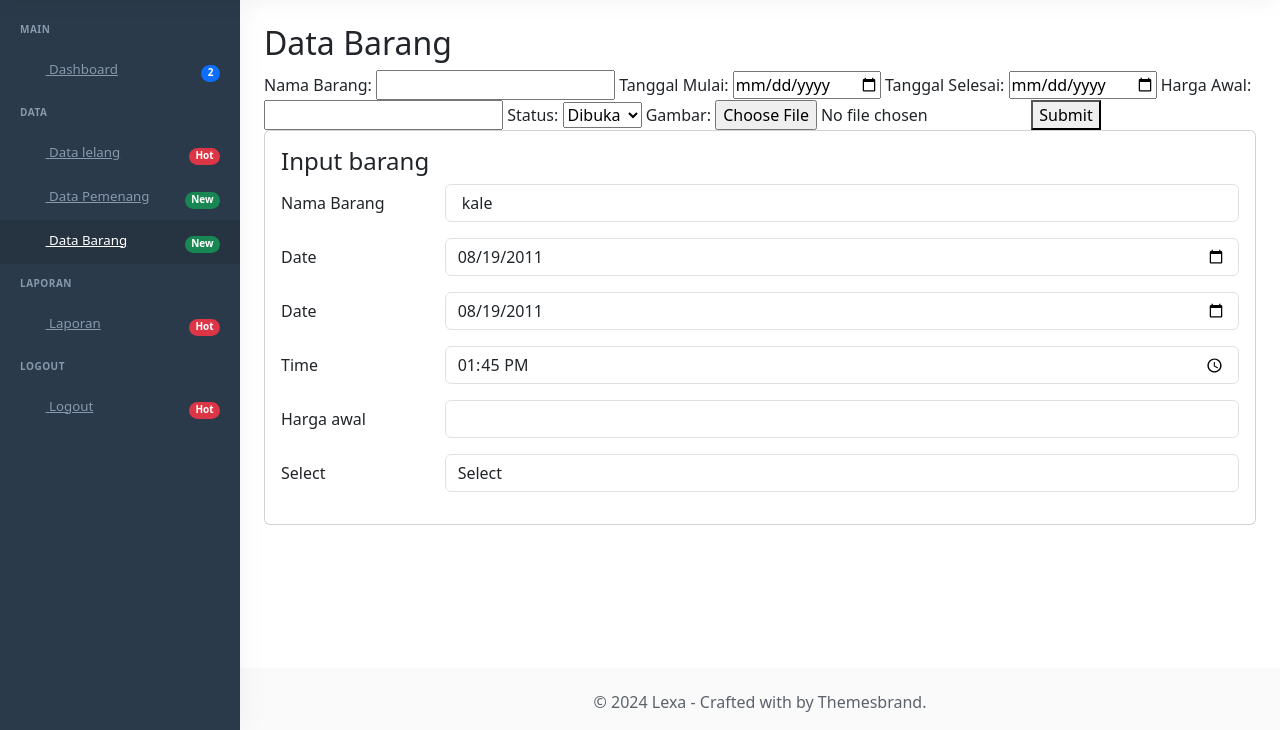
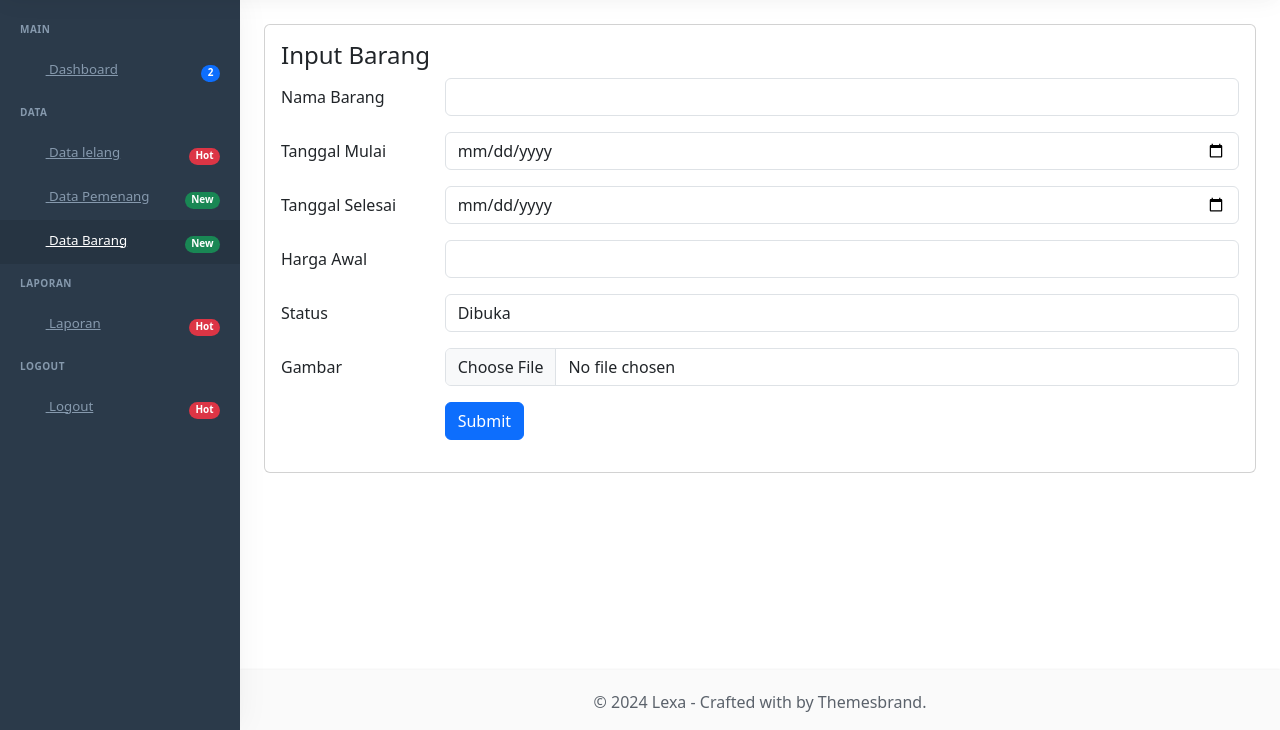
Before and after one commit to H26tech/Lelang, a CodeIgniter app: page /app_lelang/lelang/data_barang in a window 1280 px wide. Shown: the part 70-800 px from the top of the page. Run offline with CodeIgniter, Linux system fonts and the light colour scheme; some libraries are stand-ins or nearby versions.

Commit message:
second commit

```diff
--- a/application/views/petugas/data_barang.php
+++ b/application/views/petugas/data_barang.php
@@ -1,80 +1,64 @@
 <div class="main-content">
     <div class="page-content">
         <div class="container-fluid">
-            <h2>Data Barang </h2>
-            <?php echo form_open_multipart('lelang/store_barang'); ?>
-
-            <label for="nama_barang">Nama Barang:</label>
-            <input type="text" name="nama_barang" value="<?php echo set_value('nama_barang'); ?>" required>
-
-            <label for="tanggal_mulai">Tanggal Mulai:</label>
-            <input type="date" name="tanggal_mulai" value="<?php echo set_value('tanggal_mulai'); ?>" required>
-
-            <label for="tanggal_selesai">Tanggal Selesai:</label>
-            <input type="date" name="tanggal_selesai" value="<?php echo set_value('tanggal_selesai'); ?>" required>
-
-            <label for="harga_awal">Harga Awal:</label>
-            <input type="number" name="harga_awal" step="0.01" value="<?php echo set_value('harga_awal'); ?>" required>
-
-            <label for="status">Status:</label>
-            <select name="status">
-                <option value="dibuka" <?php echo set_select('status', 'dibuka'); ?>>Dibuka</option>
-                <option value="ditutup" <?php echo set_select('status', 'ditutup'); ?>>Ditutup</option>
-            </select>
-
-            <label for="gambar">Gambar:</label>
-            <input type="file" name="gambar" required>
-            <!-- <label for="history">History:</label>
-            <textarea name="history"><?php echo set_value('history'); ?></textarea> -->
-            <button type="submit">Submit</button>
-            <?php echo form_close(); ?>
             <div class="card">
                 <div class="card-body">
-                    <h4 class="card-title">Input barang</h4>
+                    <h4 class="card-title">Input Barang</h4>
+                    <?php echo form_open_multipart('lelang/store_barang'); ?>
+
                     <div class="mb-3 row">
                         <label for="nama_barang" class="col-md-2 col-form-label">Nama Barang</label>
                         <div class="col-md-10">
-                            <input class="form-control" type="text" value=" kale" id="example-text-input" fdprocessedid="u2d4qg">
+                            <input class="form-control" type="text" name="nama_barang" value="<?php echo set_value('nama_barang'); ?>" required>
                         </div>
                     </div><!-- end row -->
+
                     <div class="mb-3 row">
-                        <label for="example-date-input" class="col-md-2 col-form-label">Date</label>
+                        <label for="tanggal_mulai" class="col-md-2 col-form-label">Tanggal Mulai</label>
                         <div class="col-md-10">
-                            <input class="form-control" type="date" value="2011-08-19" id="example-date-input">
+                            <input class="form-control" type="date" name="tanggal_mulai" value="<?php echo set_value('tanggal_mulai'); ?>" required>
                         </div>
                     </div><!-- end row -->
+
                     <div class="mb-3 row">
-                        <label for="example-date-input" class="col-md-2 col-form-label">Date</label>
+                        <label for="tanggal_selesai" class="col-md-2 col-form-label">Tanggal Selesai</label>
                         <div class="col-md-10">
-                            <input class="form-control" type="date" value="2011-08-19" id="example-date-input">
+                            <input class="form-control" type="date" name="tanggal_selesai" value="<?php echo set_value('tanggal_selesai'); ?>" required>
                         </div>
                     </div><!-- end row -->
+
                     <div class="mb-3 row">
-                        <label for="example-time-input" class="col-md-2 col-form-label">Time</label>
+                        <label for="harga_awal" class="col-md-2 col-form-label">Harga Awal</label>
                         <div class="col-md-10">
-                            <input class="form-control" type="time" value="13:45:00" id="example-time-input">
+                            <input class="form-control" type="number" name="harga_awal" step="0.01" value="<?php echo set_value('harga_awal'); ?>" required>
                         </div>
                     </div><!-- end row -->
+
                     <div class="mb-3 row">
-                        <label for="nama_barang" class="col-md-2 col-form-label">Harga awal</label>
+                        <label for="status" class="col-md-2 col-form-label">Status</label>
                         <div class="col-md-10">
-                            <input class="form-control" type="number" value=" kale" id="example-text-input" fdprocessedid="u2d4qg">
-                        </div>
-                    </div><!-- end row -->
-                    <div class="mb-3 row">
-                        <label class="col-md-2 col-form-label">Select</label>
-                        <div class="col-md-10">
-                            <select class="form-control" fdprocessedid="b883y">
-                                <option>Select</option>
-                                <option>Large select</option>
-                                <option>Small select</option>
+                            <select class="form-control" name="status">
+                                <option value="dibuka" <?php echo set_select('status', 'dibuka'); ?>>Dibuka</option>
+                                <option value="ditutup" <?php echo set_select('status', 'ditutup'); ?>>Ditutup</option>
                             </select>
                         </div>
                     </div><!-- end row -->
 
+                    <div class="mb-3 row">
+                        <label for="gambar" class="col-md-2 col-form-label">Gambar</label>
+                        <div class="col-md-10">
+                            <input class="form-control" type="file" name="gambar" required>
+                        </div>
+                    </div><!-- end row -->
+
+                    <div class="mb-3 row">
+                        <div class="col-md-10 offset-md-2">
+                            <button type="submit" class="btn btn-primary">Submit</button>
+                        </div>
+                    </div><!-- end row -->
+
+                    <?php echo form_close(); ?>
                 </div>
             </div>
-            <!-- End Form Section -->
-        </div> <!-- container-fluid -->
-    </div> <!-- End Page-content -->
-</div>
+        </div>
+    </div>
```
Also changed, not shown: uploads/dandruff.png (added), uploads/dentist.png (added).
